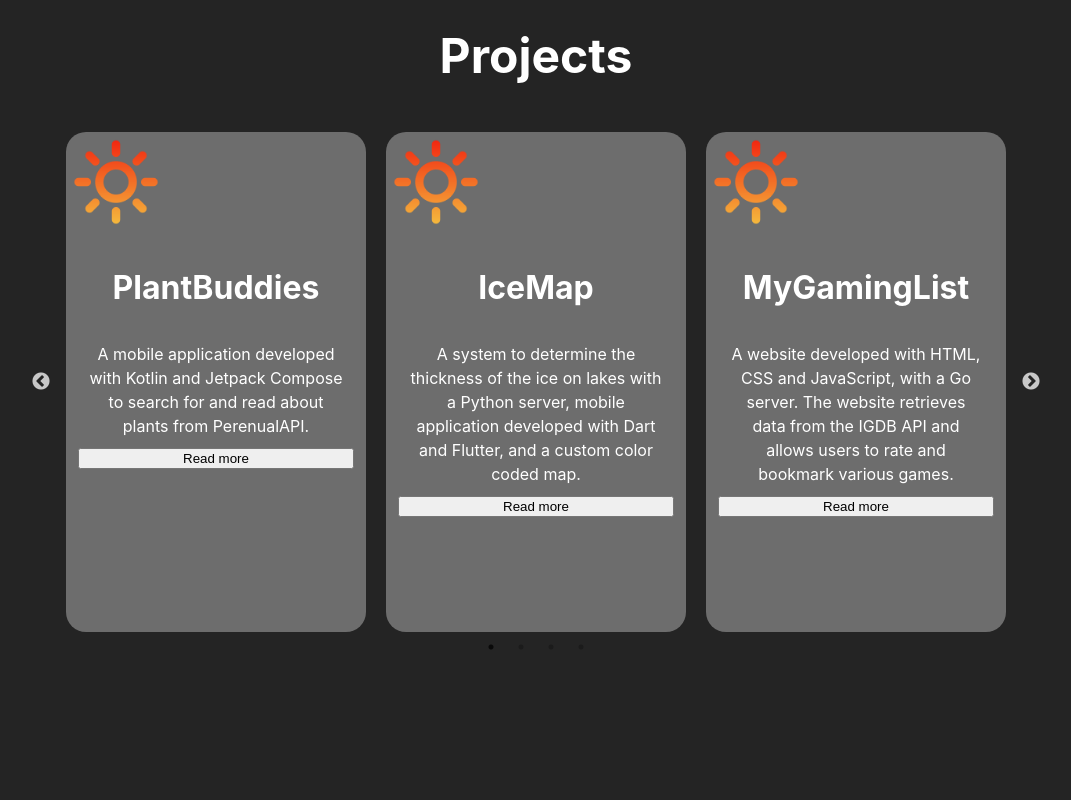
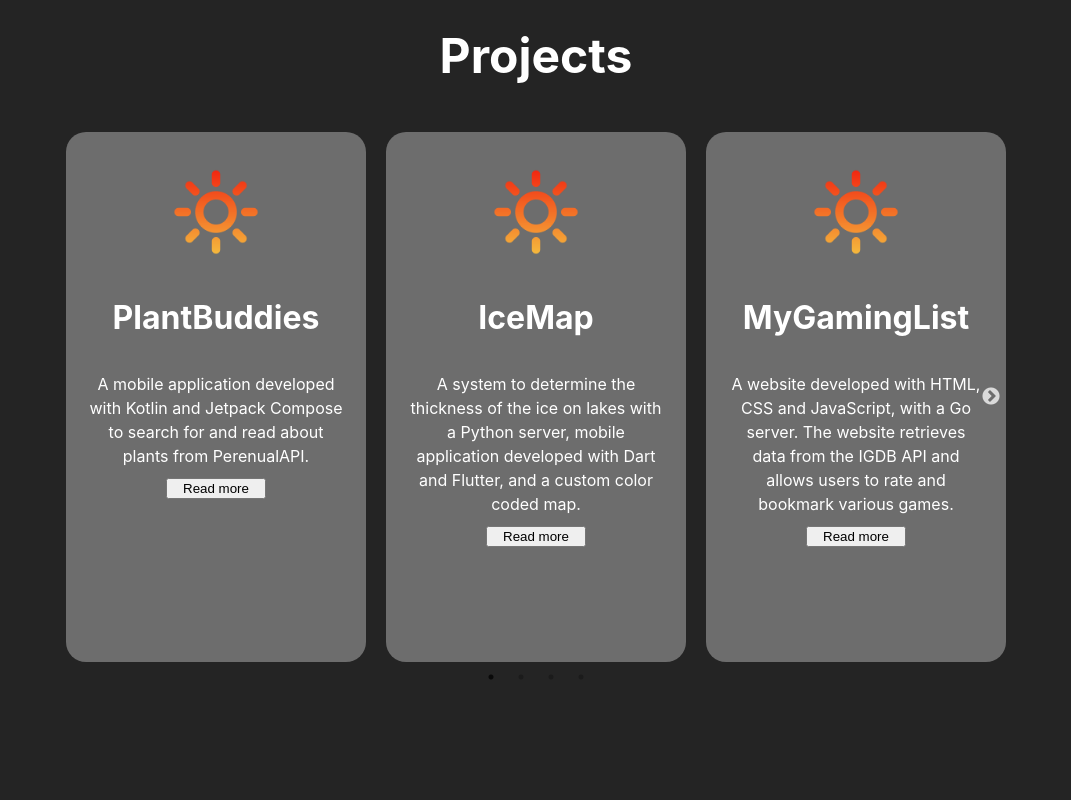
Before and after one commit to MaloSunce/ReactDemo, a React (Vite) app in the folder ReactDemo/: page / in a window 1280 px wide. Shown: the part 3220-4020 px from the top of the page, without its empty margins (104-1175 px from the left). Built offline with nearby package versions, Linux system fonts and the light colour scheme.

Commit message:
update: center Projects images and buttons

```diff
--- a/ReactDemo/src/content/Contact.jsx
+++ b/ReactDemo/src/content/Contact.jsx
@@ -12,7 +12,7 @@
                 <h3>GitHub</h3>
                 <p><a href="https://github.com/MaloSunce?tab=repositories" target="_blank">/MaloSunce</a></p>
                 <h3>LinkedIn</h3>
-                <p><a href="https://www.linkedin.com/in/sara-djordjevic-2b0ab925b/" target="_blank">/in/sara-djordjevic-2b0ab925b/</a></p>
+                <p><a href="https://www.linkedin.com/in/sara-djordjevic-2b0ab925b/" target="_blank">/Sara-Djordjevic</a></p>
             </div>
         </div>
     );
--- a/ReactDemo/src/content/Projects.css
+++ b/ReactDemo/src/content/Projects.css
@@ -10,6 +10,8 @@
 .Projects img {
     height: 100px;
     width: 100px;
+    margin: 0 auto;
+    display: block;
 }
 
 .Card {
@@ -17,14 +19,30 @@
     height: 500px;
     border-radius: 20px;
     display: flex;
+    flex-direction: column;
+    justify-content: center;
+    align-items: center;
+    text-align: center;
+    padding-top: 30px;
 }
 
 .slick-slide > div {
     margin: 0 10px;
+    display: flex !important;
+    justify-content: center;
+    align-items: center;
 }
+
 
 .CardInfo {
     display: flex;
     flex-direction: column;
     padding: 4%;
 }
+
+.Projects button {
+    width: 100px;
+    justify-self: center;
+    margin: 0 auto;
+    display: block;
+}
--- a/ReactDemo/src/content/Projects.jsx
+++ b/ReactDemo/src/content/Projects.jsx
@@ -60,4 +60,5 @@
     );
 }
 
+
 export default Projects
--- a/ReactDemo/src/content/TechSkills.css
+++ b/ReactDemo/src/content/TechSkills.css
@@ -30,7 +30,6 @@
     grid-template-columns: repeat(3, 1fr);
     width: 66%;
     justify-self: center;
-    border-radius: 1em;
     box-shadow: 5px 5px 5px hsl(0, 0%, 0%, 10%);
     margin-bottom: 10px;
 }
```
